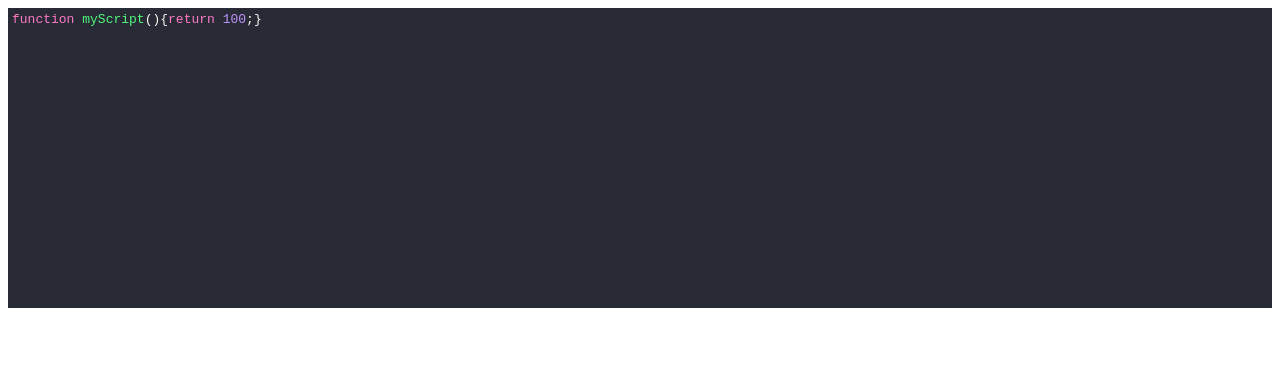
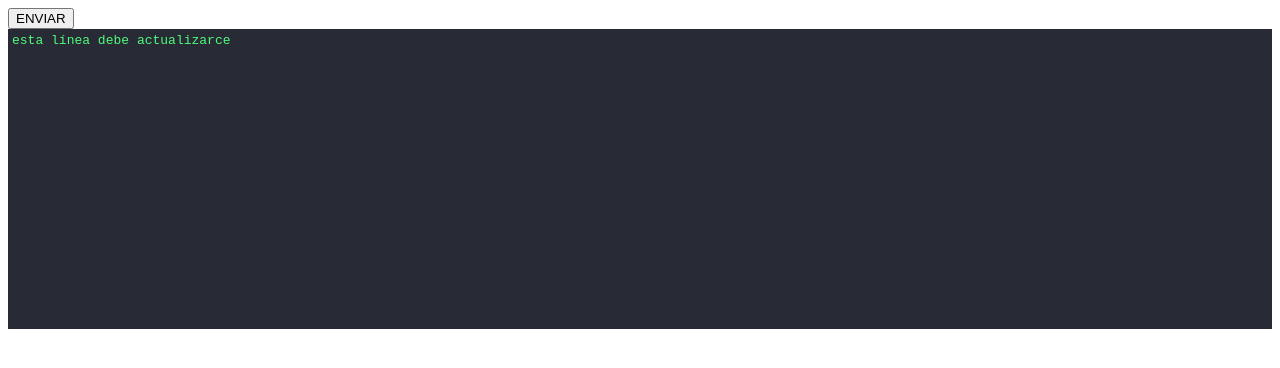
Before and after one commit to avanegasp/codePage, a plain HTML site: page editor.html in a window 1280 px wide. Drawn offline with Linux system fonts and the light colour scheme.

Commit message:
Add firebase

```diff
--- a/editor.html
+++ b/editor.html
@@ -10,14 +10,43 @@
   <script src="javascript/javascript.js"></script>
   <body>
 
+    <button type="button" id="btnEnviar" name="button">ENVIAR</button>
+
+    <!-- <div class="cm-s-dracula CodeMirror" id="body">
+
+    </div> -->
+
+  <script src="https://www.gstatic.com/firebasejs/4.1.5/firebase.js"></script>
     <script>
+    // Initialize Firebase
+    var config = {
+    apiKey: "AIzaSyCds4PRttfusMEN2W_5x9p4ScJNiwYLUbU",
+    authDomain: "codepage-44c4d.firebaseapp.com",
+    databaseURL: "https://codepage-44c4d.firebaseio.com",
+    projectId: "codepage-44c4d",
+    storageBucket: "",
+    messagingSenderId: "102654248020"
+    };
+
+    firebase.initializeApp(config);
+
     var myCodeMirror = CodeMirror(document.body, {
-      value: "function myScript(){return 100;}\n",
+      value: "esta línea debe actualizarce",
       mode:  "javascript",
       theme:"dracula"
-});
+  });
+
+    btnEnviar.addEventListener('click', function(){
+      var txtCuerpo = myCodeMirror.value;
+      alert("txtCuerpo");
+    });
+
+    // firebase.database().ref('codepage').push({
+    //   value : valor
+    // })
 
     </script>
+  </script>
 
 
 
--- a/js/formulario.js
+++ b/js/formulario.js
@@ -51,4 +51,6 @@ var celular = $('#telefono').val()
     }
 
 
+
+
 });
```
Also changed, not shown: index.html (+1 -1 lines).
